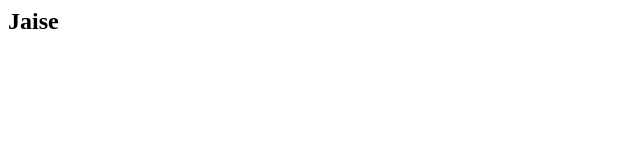
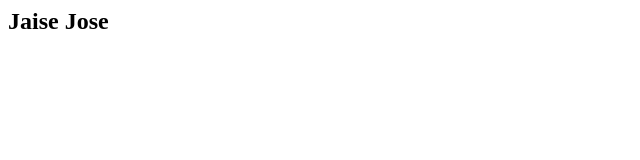
Before and after one commit to jaisejose/jaisejose, a plain HTML site: page index.html in a window 1280 px wide. Shown: the full height of the page, 0-640 px from the left. Drawn offline with Linux system fonts and the light colour scheme.

Commit message:
Update index.html

```diff
--- a/index.html
+++ b/index.html
@@ -1 +1 @@
-<h2>Jaise</h2>
+<h2>Jaise Jose</h2>
```
